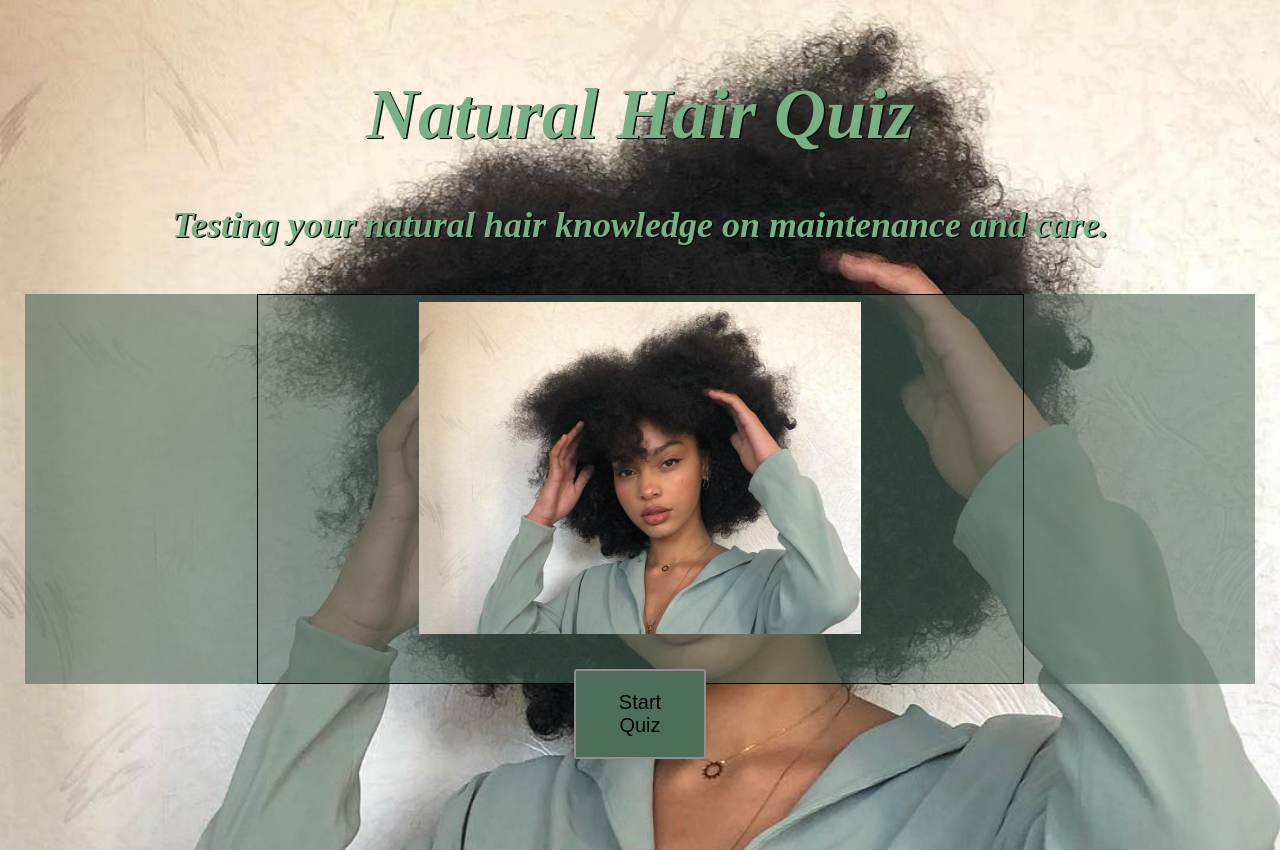
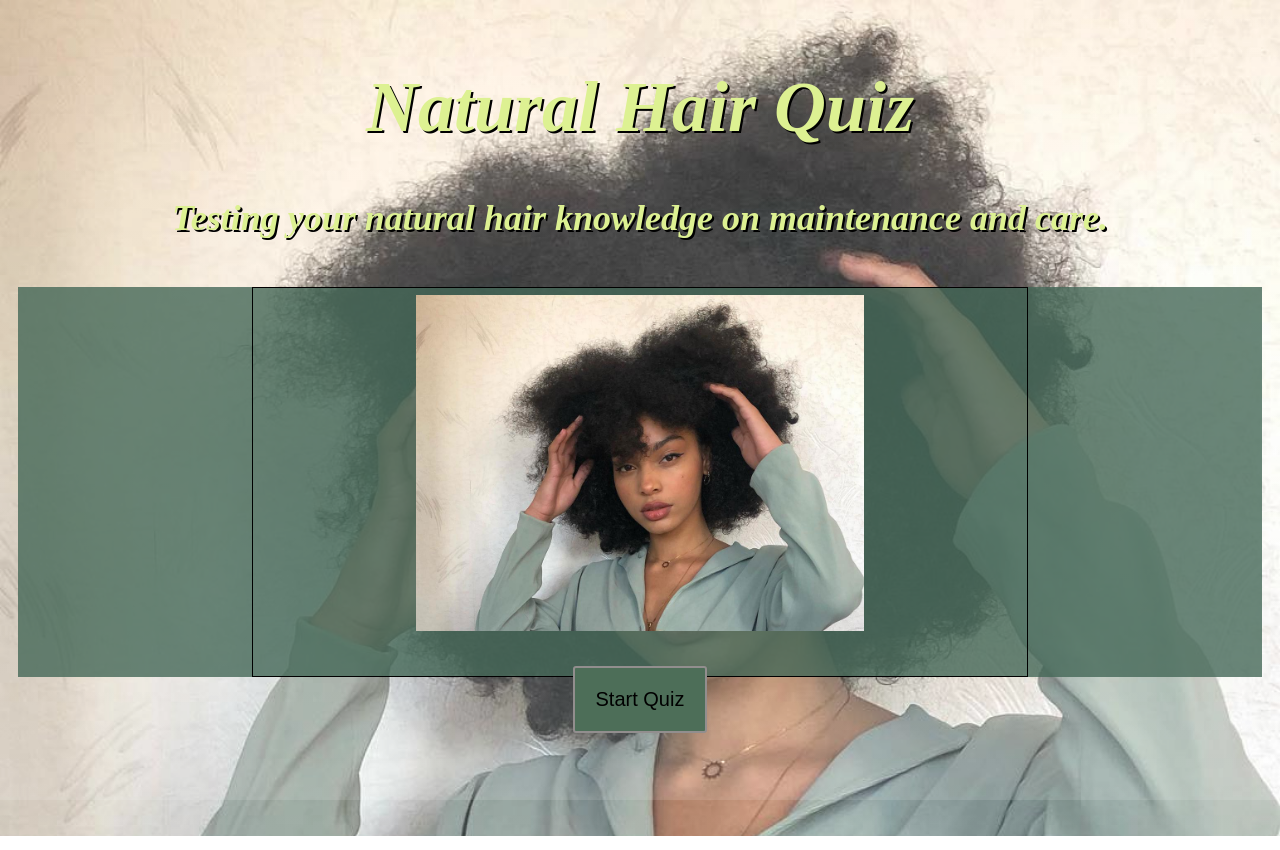
Before and after one commit to Rheena95/Natural-Hair-Quiz-App, a plain HTML site: page index.html in a window 1280 px wide. Drawn offline with nearby package versions, Linux system fonts and the light colour scheme.

Commit message:
final touches

```diff
--- a/index.html
+++ b/index.html
@@ -10,7 +10,6 @@
     <link href="styles.css" rel="stylesheet" type="text/css" />
   </head>
   <body>
-    <div class="background"></div>
     <header class='js-header'>
           <h1>Natural Hair Quiz</h1>
           <h4>Testing your natural hair knowledge on maintenance and care.</h4>
--- a/styles.css
+++ b/styles.css
@@ -5,7 +5,7 @@ body, html {
 }
 
 body {
-    background-image: url(images/Naturalhair1.jpg);
+    background-image: linear-gradient(to bottom, rgba(255, 255, 255, 0.151), rgba(255, 255, 255, 0.253)), url('images/Naturalhair1.jpg');
     background-position: center center;
     background-attachment: fixed;
     background-repeat: no-repeat;
@@ -16,7 +16,7 @@ body {
     -o-background-size: cover;
     /* -webkit-filter: blur(8px);
     filter: blur(8px); */
-    padding: 25px;
+    padding: 18px;
 }
 
 .container {
@@ -31,7 +31,7 @@ ul {
     justify-content: space-around;
     font-size: 26px;
     list-style: none;
-    color: rgb(95, 121, 156);
+    color: rgb(143, 103, 235);
     text-shadow: 1.5px 1px #080808;
     font-weight: bold;
 }
@@ -46,9 +46,9 @@ header {
     margin-top: 30px; */
     text-align: center;
     font-size: 20px;
-    color: rgb(120, 177, 134);
+    color: rgb(221, 241, 146);
     font-style: italic;
-    text-shadow: 1.5px 1px #080808;
+    text-shadow: 2px 2px #000000;
 }
 
 fieldset {
@@ -68,13 +68,13 @@ fieldset {
 .quiz-form {
     display: block;
     position: relative;
-    background-color: rgba(75, 100, 88, 0.575);
+    background-color: rgba(69, 104, 87, 0.795);
 }
 
 .final,
 .response {
     color:rgb(221, 241, 146);
-    text-shadow: -2px 1px #070501;
+    text-shadow: -3px 1px #070501;
     font-size: 16px;
 }
 
```
